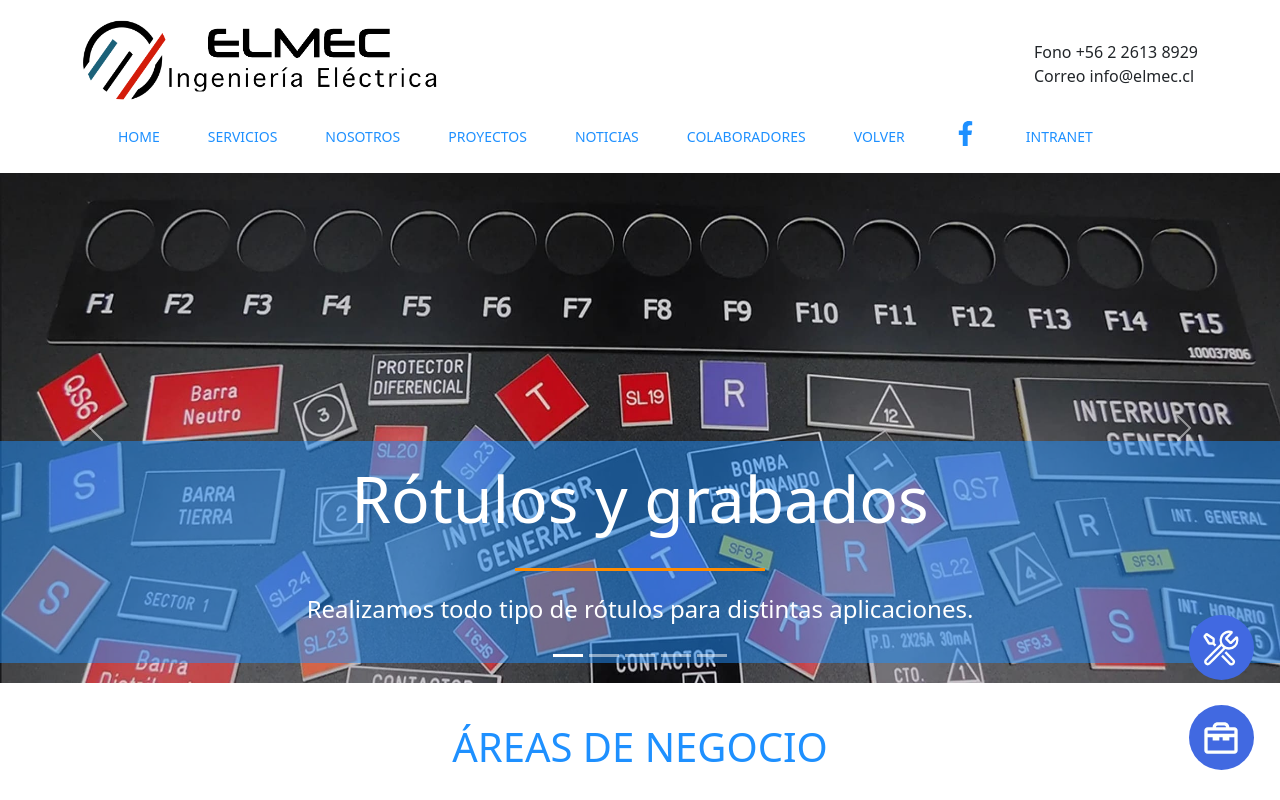
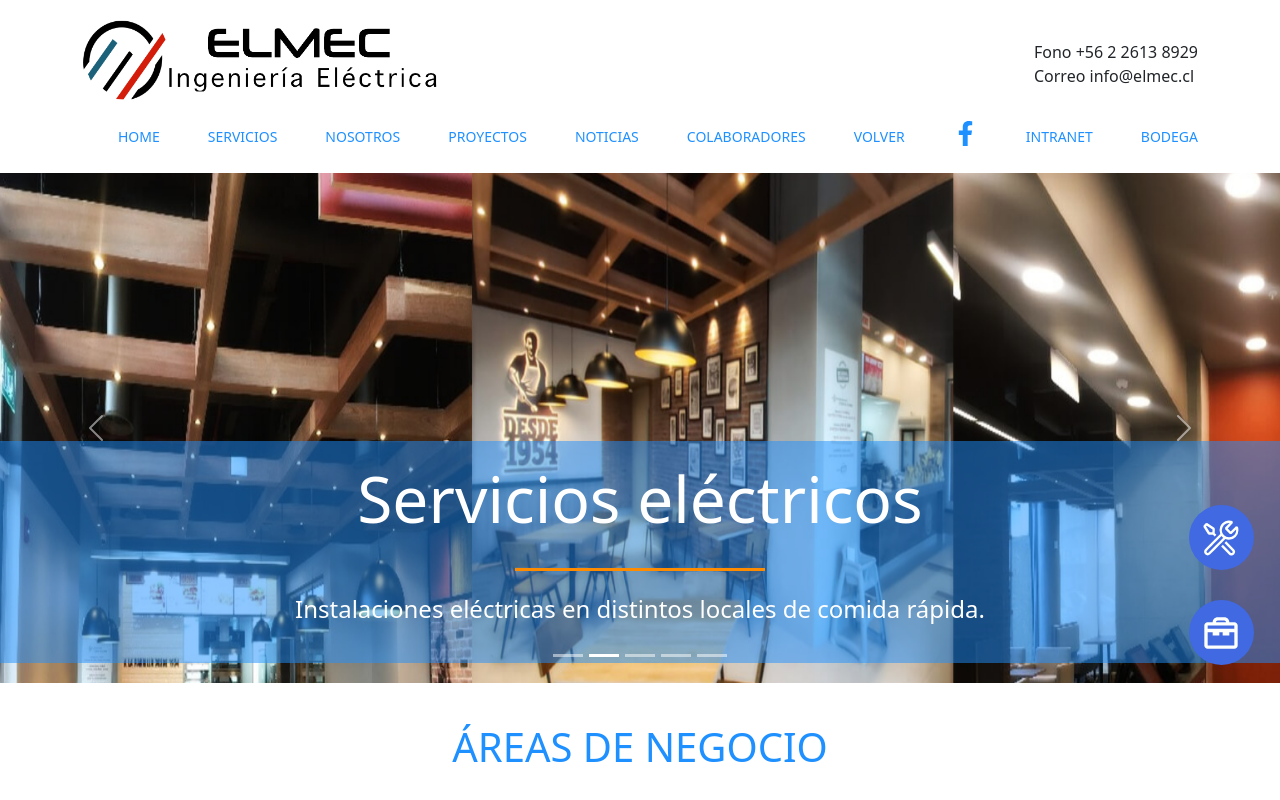
Before and after one commit to Alan-Flores/elmec, a React (Vite) app: page /home in a window 1280 px wide. Both pictures are taken after a click on the button 568 px from the left and 655 px from the top of the page. Shown: the top 800 px of the page. Built offline with nearby package versions, Linux system fonts and the light colour scheme.

Commit message:
footer and added effects to page

```diff
--- a/src/assets/components/Carousel.jsx
+++ b/src/assets/components/Carousel.jsx
@@ -16,40 +16,40 @@ const Carousel = () => {
         <button type="button" data-bs-target="#carouselExampleDark" data-bs-slide-to="4" aria-label="Slide 5"></button>
       </div>
       <div className="carousel-inner">
-        <div className="carousel-item active" data-bs-interval="5000">
-          <img src={Rotulos} className="w-100" alt="350" />
+        <div className="carousel-item active" data-bs-interval="2200">
+          <img src={Rotulos} className="w-100 kenburns-left" alt="350" />
           <div className="carousel-caption">
             <h5 className="title-carousel">Rótulos y grabados</h5>
             <div className="line-carousel"></div>
             <p className="text-carousel">Realizamos todo tipo de rótulos para distintas aplicaciones.</p>
           </div>
         </div>
-        <div className="carousel-item" data-bs-interval="2000">
-          <img src={Burger} className="w-100" alt="350" />
+        <div className="carousel-item" data-bs-interval="2200">
+          <img src={Burger} className="w-100 kenburns-left" alt="350" />
           <div className="carousel-caption">
             <h5 className="title-carousel">Servicios eléctricos</h5>
             <div className="line-carousel"></div>
             <p className="text-carousel">Instalaciones eléctricas en distintos locales de comida rápida.</p>
           </div>
         </div>
-        <div className="carousel-item" data-bs-interval="2000">
-          <img src={Mantencion} className="w-100" alt="350" />
+        <div className="carousel-item" data-bs-interval="2200">
+          <img src={Mantencion} className="w-100 kenburns-left" alt="350" />
           <div className="carousel-caption">
             <h5 className="title-carousel">Emergencias</h5>
             <div className="line-carousel"></div>
             <p className="text-carousel">Realizamos atenciones de emergencias, atendiendo todas tus necesidades eléctricas.</p>
           </div>
         </div>
-        <div className="carousel-item" data-bs-interval="2000">
-          <img src={tabBurger} className="w-100" alt="350" />
+        <div className="carousel-item" data-bs-interval="2200">
+          <img src={tabBurger} className="w-100 kenburns-left" alt="350" />
           <div className="carousel-caption">
             <h5 className="title-carousel">Tableros</h5>
             <div className="line-carousel"></div>
             <p className="text-carousel">Desarrollo de tableros eléctricos a medida y según necesidades eléctricas del proyecto. </p>
           </div>
         </div>
-        <div className="carousel-item" data-bs-interval="2000">
-          <img src={Penon} className="w-100" alt="350" />
+        <div className="carousel-item" data-bs-interval="2200">
+          <img src={Penon} className="w-100 kenburns-left" alt="350" />
           <div className="carousel-caption">
             <h5 className="title-carousel">Alimentadores</h5>
             <div className="line-carousel"></div>
--- a/src/assets/components/Footer.jsx
+++ b/src/assets/components/Footer.jsx
@@ -1,8 +1,18 @@
-
+import Elmec from '../img/elmec.svg'
 
 const Footer = () => {
   return (
-    <div>footer</div>
+
+      <div className="row header">
+        <div className="col-12">
+          <img src={Elmec} className="logo-footer" alt="40" />
+          <div className="text-footer">
+            <a>© 2023 ELMEC SERVICIOS INDUSTRIALES</a>
+            <br></br>
+            <a>Todos los derechos reservados</a>
+          </div>
+        </div>
+      </div>
   )
 }
 
--- a/src/assets/components/NavBar.jsx
+++ b/src/assets/components/NavBar.jsx
@@ -38,6 +38,9 @@ const NavBar = () => {
                         <li className="nav-item">
                             <a className="nav-link" href="https://qr.elmec.cl">INTRANET</a>
                         </li>
+                        <li className="nav-item">
+                            <a className="nav-link" href="https://bodega.elmec.cl">BODEGA</a>
+                        </li>
                     </ul>
                 </div>
             </div>
--- a/src/assets/components/Servicios.jsx
+++ b/src/assets/components/Servicios.jsx
@@ -79,7 +79,7 @@ const Servicios = () => {
                     {DataCard.map((item, index) => {
                         return (
                             <div className="card" key={index}>
-                                <img src={item.img} className="card-img-top mt-2" alt="industria" />
+                                <img src={item.img} className="card-img-top mt-2 jello-horizontal" alt="industria" />
                                 <div className="card-body row justify-content-center">
                                     {item.icon}
                                     <h4 className="card-title row justify-content-center">{item.title}</h4>
--- a/src/assets/css/styles.css
+++ b/src/assets/css/styles.css
@@ -19,6 +19,7 @@
 
 .navbar {
     background-color: white;
+    position: sticky;
 }
 
 .nav-background {
@@ -37,6 +38,22 @@
     margin-top: 40px;
     float: right;
 }
+
+.kenburns-left {
+	animation: kenburns-left 2s ease-out both;
+}
+
+ @keyframes kenburns-left {
+    0% {
+      transform: scale(1) translate(0, 0);
+      transform-origin: 16% 50%;
+    }
+    100% {
+      transform: scale(1.25) translate(-20px, 15px);
+      transform-origin: left;
+    }
+  }
+
 
 .carousel {
     width: 100%;
@@ -249,3 +266,49 @@
     display:table;
     margin:0 auto;
 }
+
+.footer {
+    background-color: rgba(18, 88, 158, .8);
+    height: 120px;
+    width: 100%;
+}
+
+.logo-footer {
+    width: 20%;
+    margin: 2%;
+    position: absolute;
+    justify-content: center;
+}
+
+.text-footer {
+    color: white;
+    margin: 3% 0% 0% 50%;
+}
+
+.jello-horizontal:hover {
+	animation: jello-horizontal 2s infinite both;
+}
+
+ @keyframes jello-horizontal {
+    0% {
+      transform: scale3d(1, 1, 1);
+    }
+    30% {
+      transform: scale3d(1.25, 0.75, 1);
+    }
+    40% {
+      transform: scale3d(0.75, 1.25, 1);
+    }
+    50% {
+      transform: scale3d(1.15, 0.85, 1);
+    }
+    65% {
+      transform: scale3d(0.95, 1.05, 1);
+    }
+    75% {
+      transform: scale3d(1.05, 0.95, 1);
+    }
+    100% {
+      transform: scale3d(1, 1, 1);
+    }
+  }
--- a/src/assets/css/whatsapp.css
+++ b/src/assets/css/whatsapp.css
@@ -2,7 +2,7 @@
     position: fixed;
     justify-content: center;
     align-items: center;
-    bottom: 30px;
+    bottom: 135px;
     right: 3%;
     width: 65px;
     height: 65px;
@@ -21,7 +21,7 @@
     position: fixed;
     justify-content: center;
     align-items: center;
-    bottom: 120px;
+    bottom: 230px;
     right: 3%;
     width: 65px;
     height: 65px;
--- a/src/assets/router/AppRouter.jsx
+++ b/src/assets/router/AppRouter.jsx
@@ -26,7 +26,9 @@ const AppRouter = () => {
             <div className='container'>
                 <Contacto />
             </div>
-            <Footer />
+            <div className='footer'>
+                <Footer />
+            </div>
             <Whatsapp />
 
         </>
```
